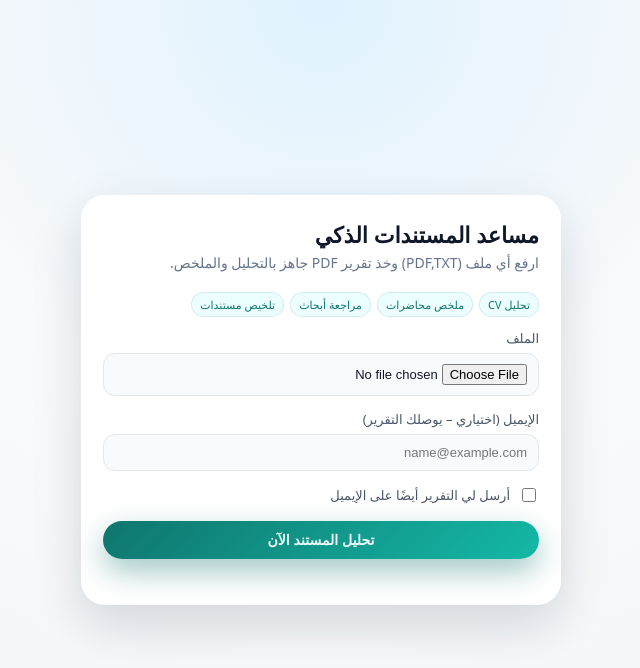
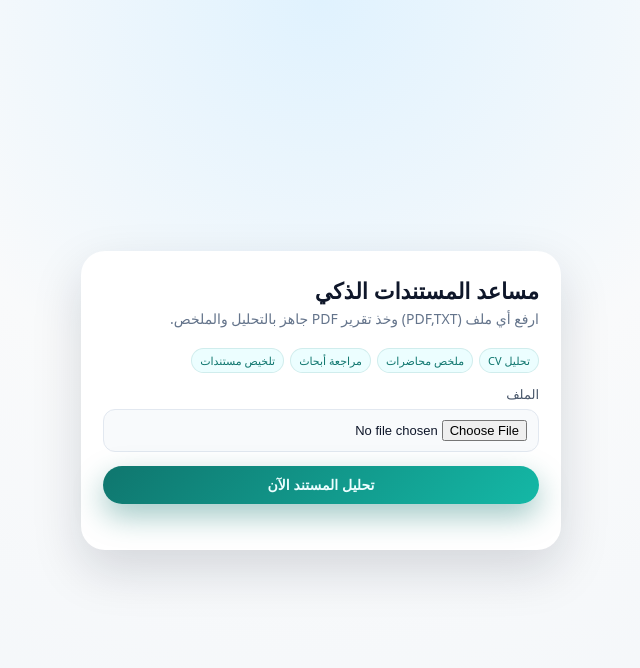
Before and after one commit to FAlshafaey/falshafaey.github.io, a plain HTML site: page index.html in a window 1280 px wide. Shown: the whole page, without its empty margins (319-959 px from the left). Drawn offline with nearby package versions, Linux system fonts and the light colour scheme.

Commit message:
Update index.html

```diff
--- a/index.html
+++ b/index.html
@@ -151,16 +151,6 @@
         <input type="file" id="file" name="file" required accept=".pdf,.txt" />
       </div>
 
-      <div class="field">
-        <label for="email">الإيميل (اختياري – يوصلك التقرير)</label>
-        <input type="email" id="email" name="email" placeholder="name@example.com" />
-      </div>
-
-      <label class="checkbox-row">
-        <input type="checkbox" id="sendEmail" name="sendEmail" />
-        <span>أرسل لي التقرير أيضًا على الإيميل</span>
-      </label>
-
       <button type="submit" id="submitBtn">
         <span id="btnText">تحليل المستند الآن</span>
         <span id="btnSpinner" style="display:none;">...</span>
```
